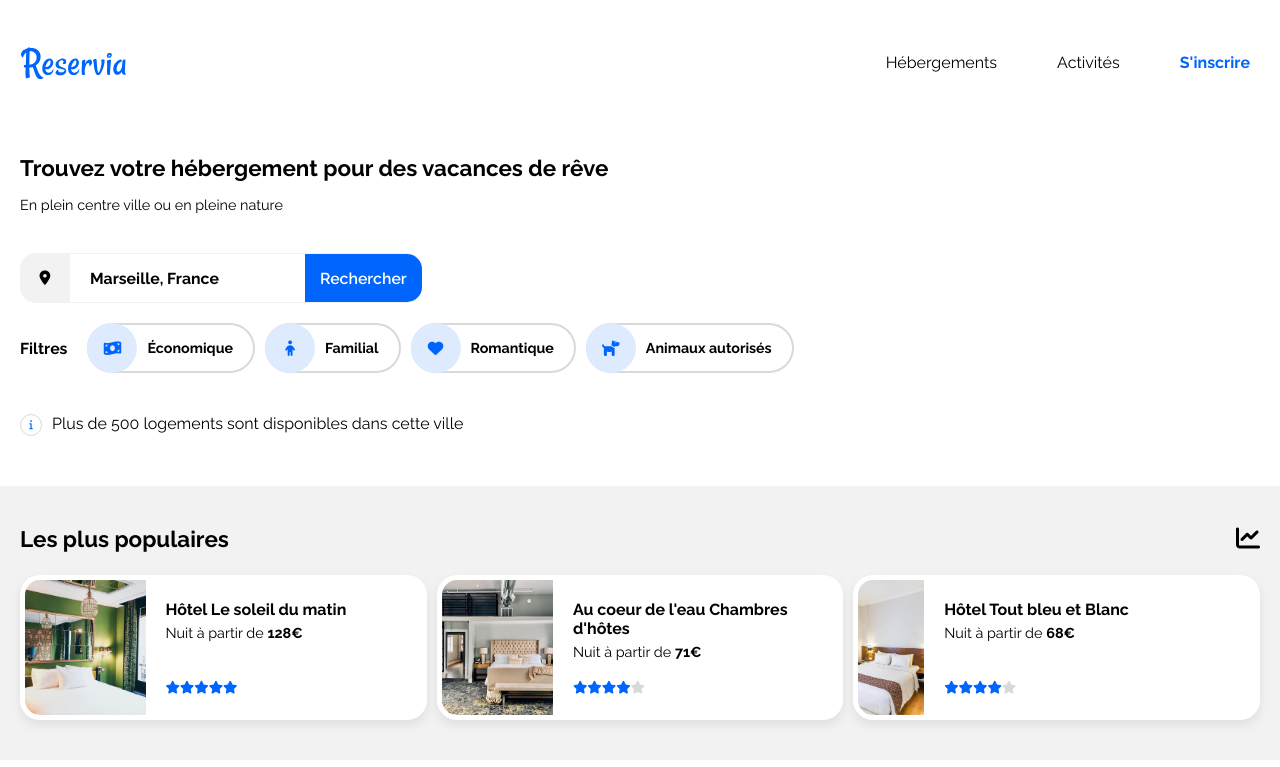
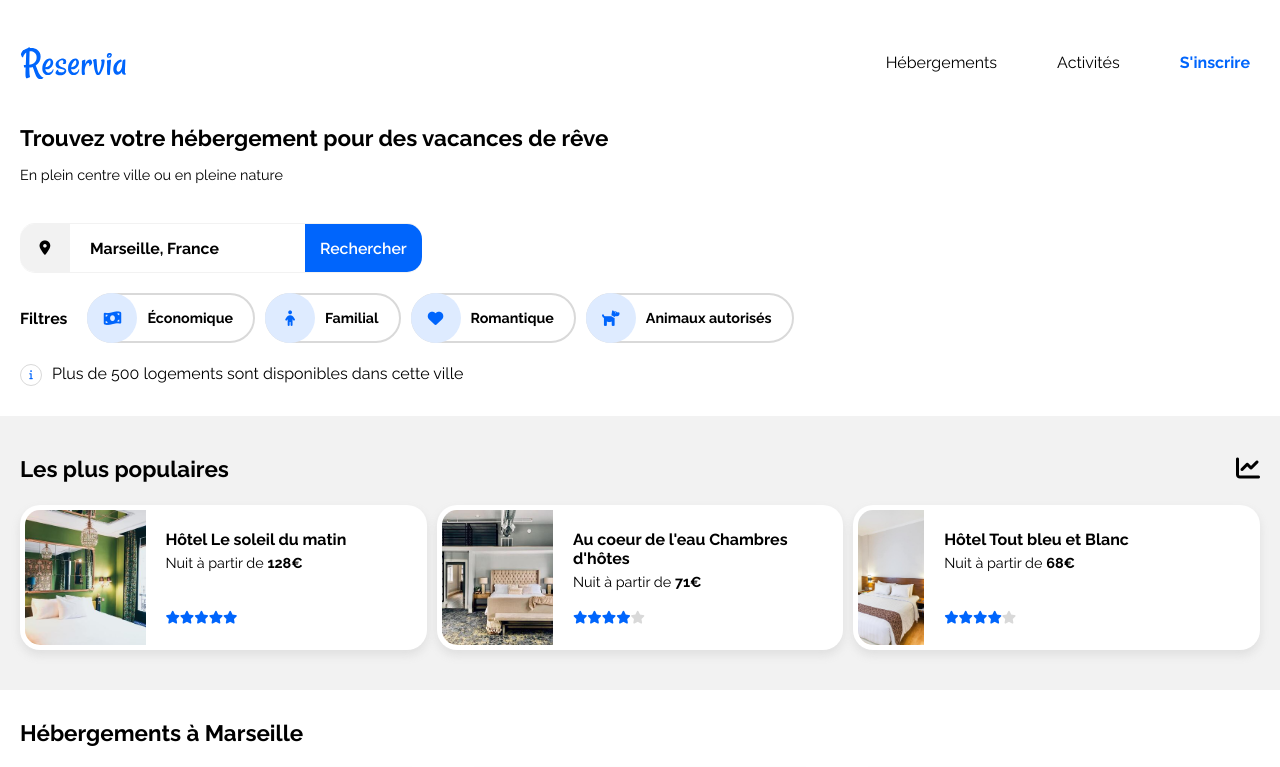
Before and after one commit to johnnydasilvavaz/JohnnyDasilvavaz_2_27052021, a plain HTML site: page index.html in a window 1280 px wide. Shown: the top 767 px of the page. Drawn offline with Linux system fonts and the light colour scheme.

Commit message:
Modified search input display for small devices

```diff
--- a/styles/main.css
+++ b/styles/main.css
@@ -616,7 +616,7 @@ li {
     }
 
     .header__logo {
-        padding: 30px 20px;
+        padding: 0px 20px;
     }
 
     .content {
@@ -626,8 +626,6 @@ li {
 
     .slogan__section {
         padding: 0px 20px;
-        padding-top: 30px;
-        padding-bottom: 20px;
     }
 
     .slogan__subtitle {
@@ -665,7 +663,6 @@ li {
 
     .results {
         align-items: flex-start;
-        margin-top: 20px;
         margin-bottom: 10px;
     }
 
@@ -835,6 +832,7 @@ li {
 
     .search__input {
         width: 100%;
+        min-width: 0px;
         padding: 0px 20px;
     }
 
```
